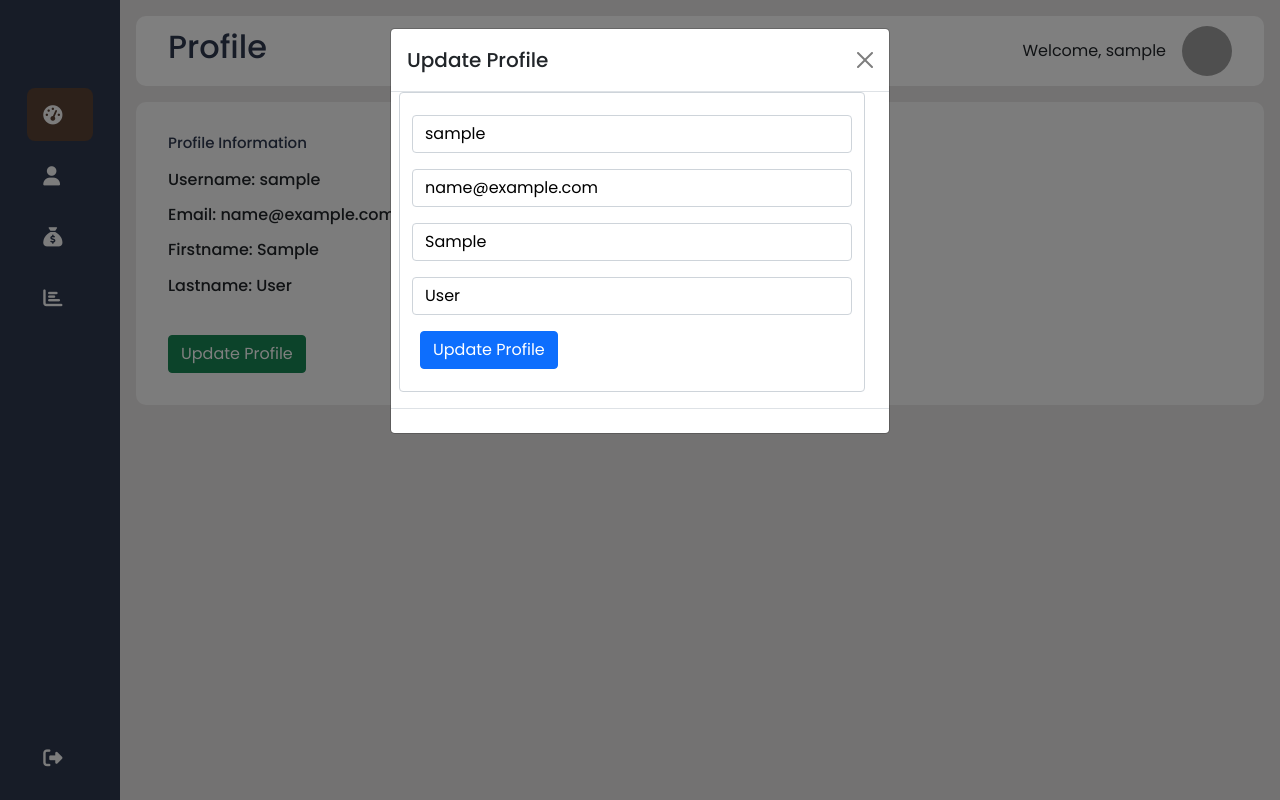
After one commit to NestaNdereva23/TrackMyCash, a Django app: page /dashboard/profile/ in a window 1280 px wide, after a click on "Update Profile". The commit adds this page. Run offline with Django 5.2, Linux system fonts and the light colour scheme; the visitor is signed in with stand-in values (Sample User, id 1); some web fonts are replaced; grey boxes are pictures that could not be loaded.

Commit message:
user profile update 1.1.9

```diff
--- a/TrackMyCash/accounts/forms.py
+++ b/TrackMyCash/accounts/forms.py
@@ -78,9 +78,7 @@ class AccountBalanceForm(ModelForm):
             'from_account': forms.NumberInput(attrs={'class': 'form-control equal-width'}),
             }
 
-# class UserForgotPasswordForm(PasswordResetForm):
-#     email = forms.EmailField(required=True, max_length=255)
-
-#     class Meta:
-#         model = User
-#         fields = ['email']
+class UserProfileUpdateForm(forms.ModelForm):
+    class Meta:
+        model = User
+        fields = ['username', 'email', 'first_name', 'last_name']
--- a/TrackMyCash/accounts/models.py
+++ b/TrackMyCash/accounts/models.py
@@ -15,7 +15,6 @@ ACCOUNT_CATEGORY = [
         ("Other", "Other")
 
 ]
-
 
 class Expenses(models.Model):
     EXPENSE_CATEGORY = [
--- a/TrackMyCash/accounts/static/css/main.css
+++ b/TrackMyCash/accounts/static/css/main.css
@@ -200,7 +200,7 @@ nav{
     top: 0;
     left: 0;
     bottom: 0;
-    width: 150px;
+    width: 120px;
     height: 100vh;
     padding: 0 1.7rem;
     color: #f9f9f9;
@@ -320,6 +320,12 @@ nav{
     flex-wrap: wrap;
     gap: 1rem;
 }
+/* profilepage */
+.card--wrapper2{
+    display: block;
+    gap: 1rem;
+}
+
 .main--title{
     color: #2e384f;
     padding-bottom: 10px;
@@ -478,3 +484,7 @@ tfoot td{
 .btnreset{
     color: green;
 }
+
+.updtprofbtn{
+    color: green;
+}
--- a/TrackMyCash/accounts/templates/accounts/dashboard.html
+++ b/TrackMyCash/accounts/templates/accounts/dashboard.html
@@ -29,7 +29,7 @@
                 </a>
             </li>
             <li>
-                <a href="#">
+                <a href="{% url 'profile' %}">
                     <i class="fas fa-user"></i>
                     <span>Profile</span>
                 </a>
--- a/TrackMyCash/accounts/templates/base.html
+++ b/TrackMyCash/accounts/templates/base.html
@@ -9,7 +9,8 @@
     <link rel="stylesheet" href="https://cdnjs.cloudflare.com/ajax/libs/font-awesome/6.4.0/css/all.min.css">
     <script src="https://unpkg.com/htmx.org@2.0.1" integrity="sha384-QWGpdj554B4ETpJJC9z+ZHJcA/i59TyjxEPXiiUgN2WmTyV5OEZWCD6gQhgkdpB/" crossorigin="anonymous"></script>
     <link href="https://cdn.jsdelivr.net/npm/bootstrap@5.0.2/dist/css/bootstrap.min.css" rel="stylesheet" integrity="sha384-EVSTQN3/azprG1Anm3QDgpJLIm9Nao0Yz1ztcQTwFspd3yD65VohhpuuCOmLASjC" crossorigin="anonymous">
-
+    <link href="https://cdn.jsdelivr.net/npm/bootstrap@5.0.2/dist/css/bootstrap.min.css" rel="stylesheet" integrity="sha384-EVSTQN3/azprG1Anm3QDgpJLIm9Nao0Yz1ztcQTwFspd3yD65VohhpuuCOmLASjC" crossorigin="anonymous">
+    <script src="https://cdn.jsdelivr.net/npm/bootstrap@5.0.2/dist/js/bootstrap.bundle.min.js" integrity="sha384-MrcW6ZMFYlzcLA8Nl+NtUVF0sA7MsXsP1UyJoMp4YLEuNSfAP+JcXn/tWtIaxVXM" crossorigin="anonymous"></script>
 
     {% block extra_head %}
     {% endblock %}
--- /dev/null
+++ b/TrackMyCash/accounts/templates/partials/profile.html
@@ -0,0 +1,68 @@
+
+{% block content %}
+{% include "./sidebar.html" %}
+
+    <div class="main--content">
+        <div class="header--wrapper">
+            <div class="header--title">
+
+                <h2>Profile</h2>
+            </div>
+            <div class="user--info">
+                <span>Welcome, {{ user.username }}</span>
+                <img src=
+                "https://encrypted-tbn0.gstatic.com/images?q=tbn:ANd9GcR866XyS0-IpBpUrxAzWsdgHOgSBeHGl-GKeQ&s"
+                alt="">
+            </div>
+        </div>
+        <div class="card--container">
+            <h2 class="main--title">Profile Information</h2>
+            <div class="card--wrapper2">
+                <h6>
+                    <p>Username:        {{ user.username }}</p>
+                    <p>Email:       {{ user.email }}</p>
+                    <p>Firstname:       {{ request.user.first_name }}</p>
+                    <p>Lastname:        <span>{{ request.user.last_name }}</span></p>
+                </h6><br>
+                <button class="btn btn-success" data-bs-toggle="modal" data-bs-target="#updt-modal" >Update Profile</button>
+            </div>
+        </div>
+    </div>
+    <div class="modal fade" id="updt-modal" tabindex="-1" aria-labelledby="modal-title" aria-hidden="true">
+        <div class="modal-dialog">
+            <div class="modal-content">
+                <div class="modal-header">
+                    <h5 class="modal-title" id="modal-title">Update Profile</h5>
+                    <button type="button" class="btn-close" data-be-dismiss="modal" aria-label="close">
+                    </button>
+                </div>
+                <div class="modal-body">
+                    <form class="row g-3 form-control" method="post">
+                        <!-- {{ form.as_p }} -->
+                          {% csrf_token %}
+                        <div class="col-auto form-control">
+                        {{form.username}}
+                        </div>
+                        <div class="col-auto form-control">
+                          {{form.email}}
+                        </div>
+                        <div class="col-auto form-control">
+                          {{form.first_name}}
+                        </div>
+                        <div class="col-auto form-control">
+                            {{form.last_name}}
+                          </div>
+                        <div class="col-auto">
+                          <button type="submit" class="btn btn-primary mb-3">Update Profile</button>
+                        </div>
+
+                      </form>
+
+                </div>
+                <div class="modal-footer">
+
+                </div>
+            </div>
+        </div>
+    </div>
+{% endblock %}
--- a/TrackMyCash/accounts/templates/partials/sidebar.html
+++ b/TrackMyCash/accounts/templates/partials/sidebar.html
@@ -5,7 +5,7 @@
 <head>
     <meta charset="UTF-8">
     <meta name="viewport" content="width=device-width, initial-scale=1.0">
-    <title>Document</title>
+    <title></title>
 </head>
 <body>
     {% block content %}
@@ -19,7 +19,7 @@
                 </a>
             </li>
             <li>
-                <a href="#">
+                <a href="{% url 'profile' %}">
                     <i class="fas fa-user"></i>
                     <span>Profile</span>
                 </a>
--- a/TrackMyCash/accounts/urls.py
+++ b/TrackMyCash/accounts/urls.py
@@ -10,19 +10,24 @@ from django.contrib.auth import views as auth_views
 
 urlpatterns = [
     path("", views.landingpage, name="landingpage"),
+
     path("register/", views.registrationPage, name="register"),
     path("login/", views.loginPage, name="login"),
-    # path("login/password_reset/", PasswordResetView.as_view(), name="password_reset"),
     path("dashboard/logout/", views.logoutPage, name="logout"),
+
     path("dashboard/", views.dashboard, name="dashboard"),
     path("dashboard/addtransaction/", views.addtransactionPage, name="addtransaction"),
     path("dashboard/addtransaction/addincome/", views.addincomePage, name="addincome"),
     path("dashboard/addtransaction/transfermoney/", views.transferPage, name="transfer"),
+
     path('dashboard/addtransaction/<int:pk>/', ExpenseTransactionUpdateView.as_view(), name='expense-edit'),
     path('dashboard/addtransaction/addincome/<int:pk>/', IncomeTransactionUpdateView.as_view(), name='income-edit'),
     path('dashboard/<int:pk>/delete/<str:model_type>/', views.delete_transaction, name='deleteTransaction'),
+
     path('dashboard/accounts/', AccountBalanceView.as_view(), name='account'),
     path("dashboard/statistics/", views.statistics, name="statistics"),
+    path("dashboard/profile/", views.profile, name="profile"),
+
 
     path('login/password_reset/', auth_views.PasswordResetView.as_view(template_name="registration/password_reset_form.html"), name="password_reset"),
     path('password_reset_done/', auth_views.PasswordResetDoneView.as_view(template_name="registration/password_reset_done.html"), name="password_reset_done"),
--- a/TrackMyCash/accounts/views.py
+++ b/TrackMyCash/accounts/views.py
@@ -4,7 +4,8 @@ from django.db.models import Sum
 from django.contrib.auth.models import User
 from .models import Expenses, Income, AccountBalance, Transfer
 from django.contrib.auth.decorators import login_required
-from .forms import CreateUserForm, AccountBalanceForm,ExpenseForm, IncomeForm, TransferForm
+from .forms import CreateUserForm, AccountBalanceForm,ExpenseForm, \
+    IncomeForm, TransferForm, UserProfileUpdateForm
 from django.contrib.auth import authenticate, login, logout
 from django.contrib import messages
 from django.views.generic import UpdateView, FormView, View
@@ -278,4 +279,14 @@ def statistics(request):
         "expense_by_category": expense_by_category
     })
 
-# def profile(request):
+@login_required
+def profile(request):
+    if request.method == "POST":
+        form = UserProfileUpdateForm(data=request.POST, instance=request.user)
+        if form.is_valid():
+            form.save()
+            return redirect('profile')
+    else:
+        form = UserProfileUpdateForm(instance=request.user)
+
+    return render(request, "partials/profile.html", {"form": form})
```
Also changed, not shown: TrackMyCash/accounts/templates/accounts/test.html (deleted, +0 -67 lines).
